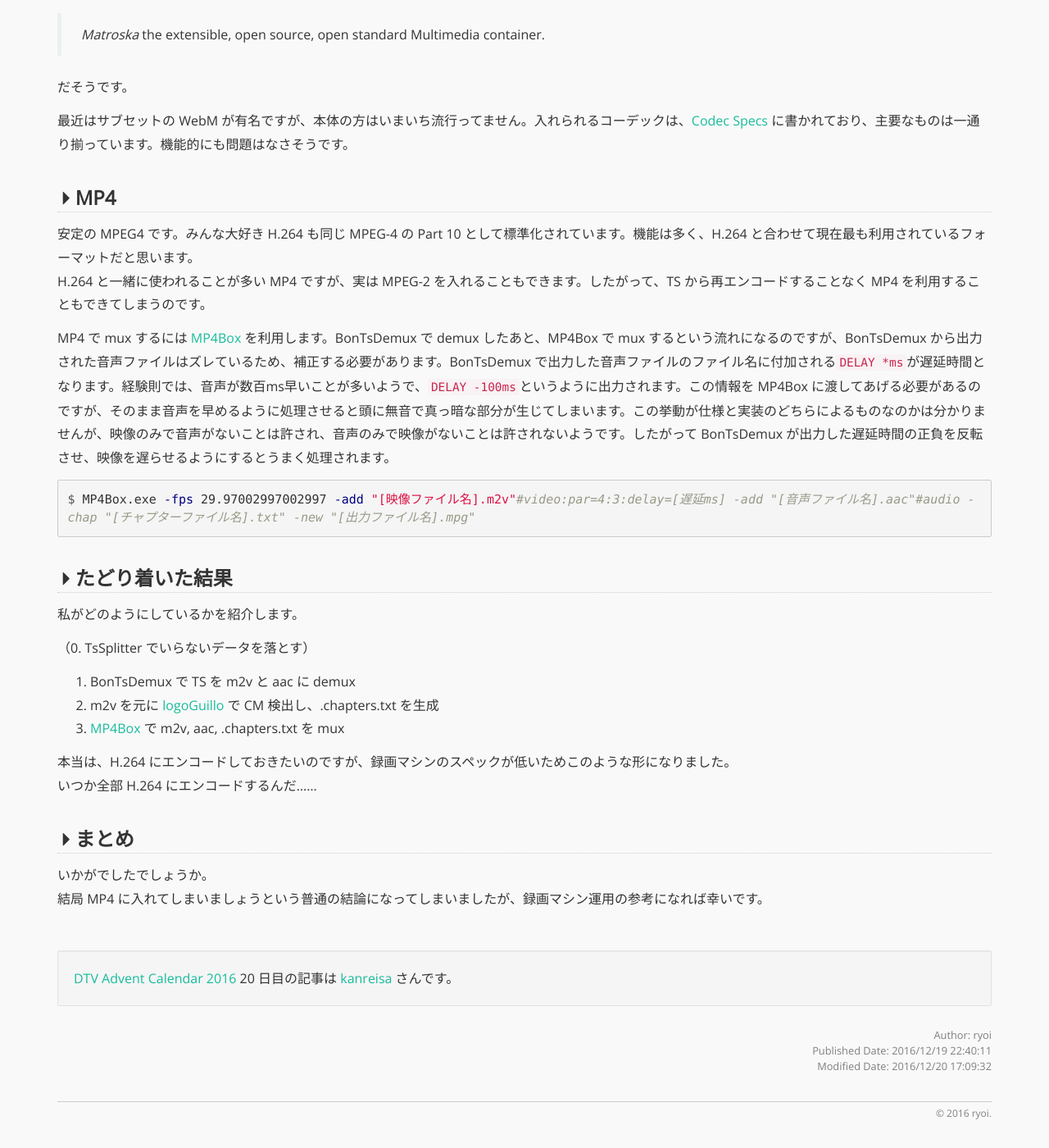
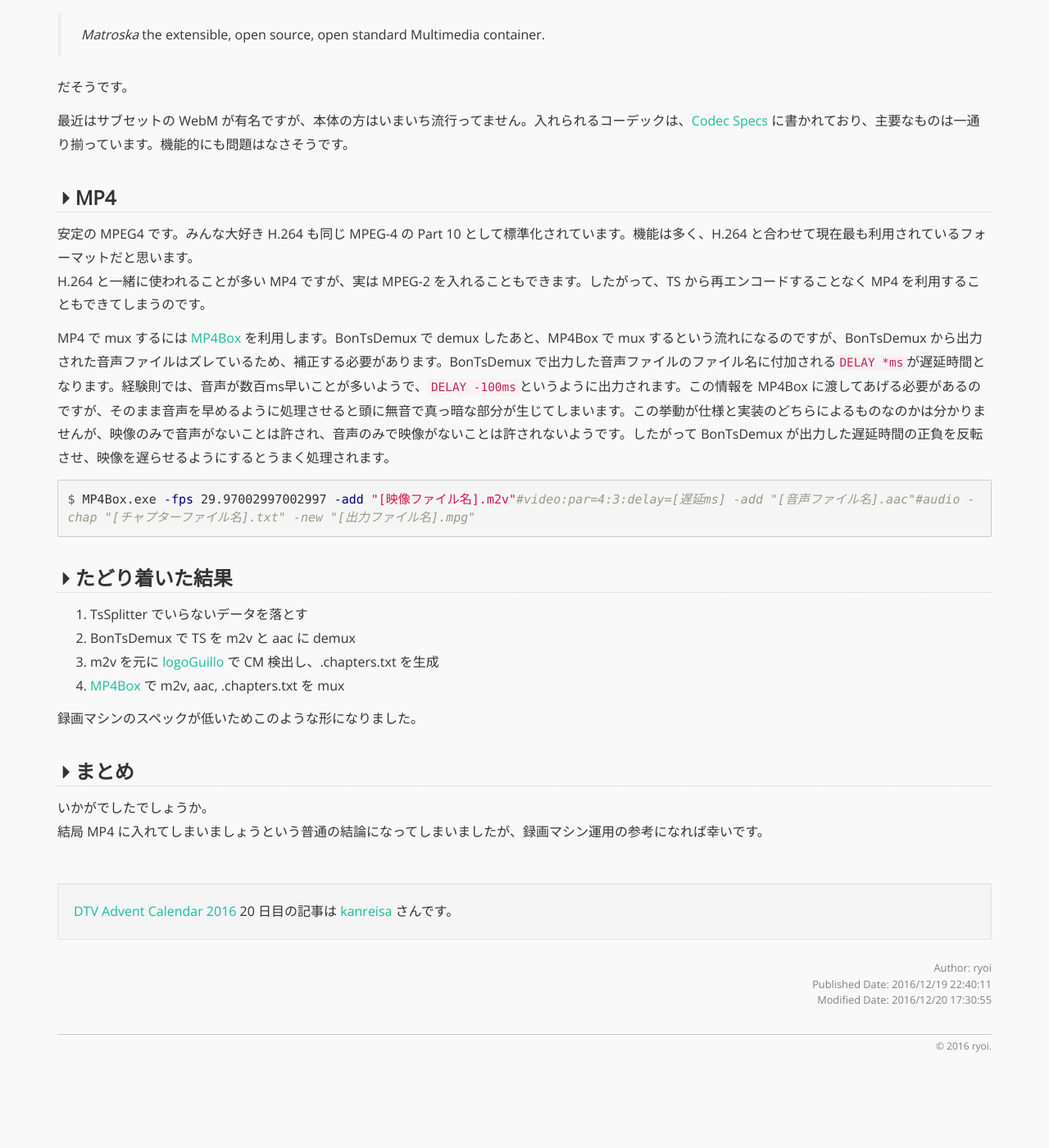
Before and after one commit to ryoi432/ccs, a Jekyll site: the page built from _posts/2016-12-19-dtvadventcalendar2016.md, in a window 1280 px wide and 1400 px high, scrolled down 1280 px. Shown: the whole window at 82% size. Built offline with Jekyll 4.4.1, drawn with Linux system fonts in a browser that asks for light colours; comment, search, counter and statistics services are not loaded; after the commit the page ends 2598 px from its top, so only the background shows below that; some of the changed text lies outside the part shown.

Commit message:
Modify post

```diff
--- a/_posts/2016-12-19-dtvadventcalendar2016.md
+++ b/_posts/2016-12-19-dtvadventcalendar2016.md
@@ -1,16 +1,16 @@
 ---
 layout: post
-title: コンテナフォーマットの比較
+title: DTVに最適なコンテナフォーマット
 author: ryoi
 date: 2016-12-19 22:40:11 +0900
-moddate: 2016-12-20 17:09:32 +0900
+moddate: 2016-12-20 17:30:55 +0900
 ---
 この記事は [DTV Advent Calendar 2016](http://www.adventar.org/calendars/1429){:target="_blank"} 19日目の記事です。
 {:.well}
 
 日本の地上デジタル放送や BS/CS デジタル放送は、基本的に MPEG-2 TS と呼ばれるコンテナフォーマットで多重化されたデータを放送しています。
 MPEG-2 TS はストリーミングに最適化されており、ノンリニアに編集したり、保存して視聴するには適さないフォーマットです。
-なんか堅苦しいタイトルをつけてしまいましたが、MPEG-2 TS をどのようなフォーマットに変換すれば便利に扱えるかを考えようというお話です。
+この記事では、そんな MPEG-2 TS をどのようなフォーマットに変換すれば便利に扱えるかを考えようというお話をします。
 
 ### なぜ TS のままだとダメなのか
 
@@ -57,15 +57,12 @@
 
 ### たどり着いた結果
 
-私がどのようにしているかを紹介します。
-
-（0. TsSplitter でいらないデータを落とす）
+0. TsSplitter でいらないデータを落とす
 1. BonTsDemux で TS を m2v と aac に demux
 2. m2v を元に [logoGuillo](http://loggialogic.blogspot.com/2011/11/cm-logoguillo.html){:target="_blank"} で CM 検出し、.chapters.txt を生成
 3. [MP4Box](https://gpac.wp.mines-telecom.fr/mp4box/){:target="_blank"} で m2v, aac, .chapters.txt を mux
 
-本当は、H.264 にエンコードしておきたいのですが、録画マシンのスペックが低いためこのような形になりました。
-いつか全部 H.264 にエンコードするんだ……
+録画マシンのスペックが低いためこのような形になりました。
 
 ### まとめ
 
```
